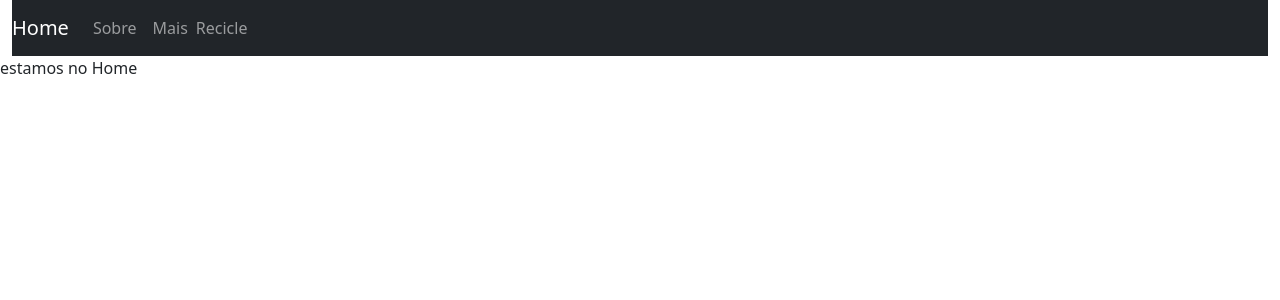
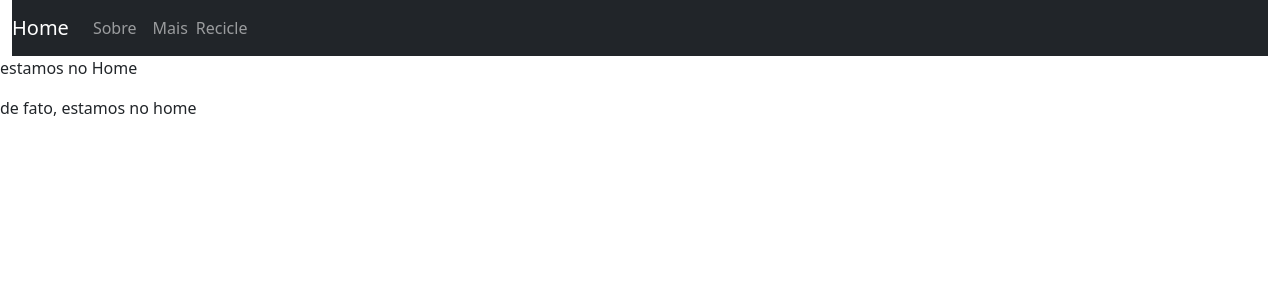
Before and after one commit to FabioPassos10/Recicle, a React (Create React App) app: page / in a window 1280 px wide. Shown: the top 300 px of the page. Built offline with nearby package versions, Linux system fonts and the light colour scheme.

Commit message:
Update Home.js
commitei

```diff
--- a/src/Home.js
+++ b/src/Home.js
@@ -5,10 +5,9 @@ export default function Home (){
 return(
 
 <>
-<p>estamos no Home</p>
+    <p>estamos no Home</p>
+    <p>de fato, estamos no home</p>
+</>
 
-
-
-</>
 )
 }
```
